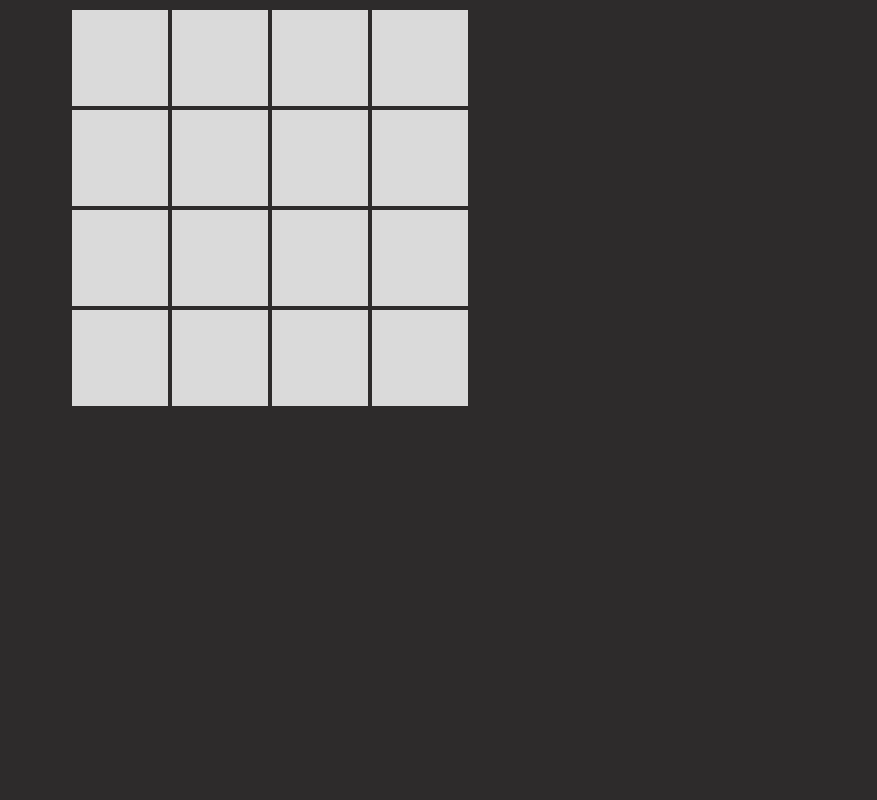
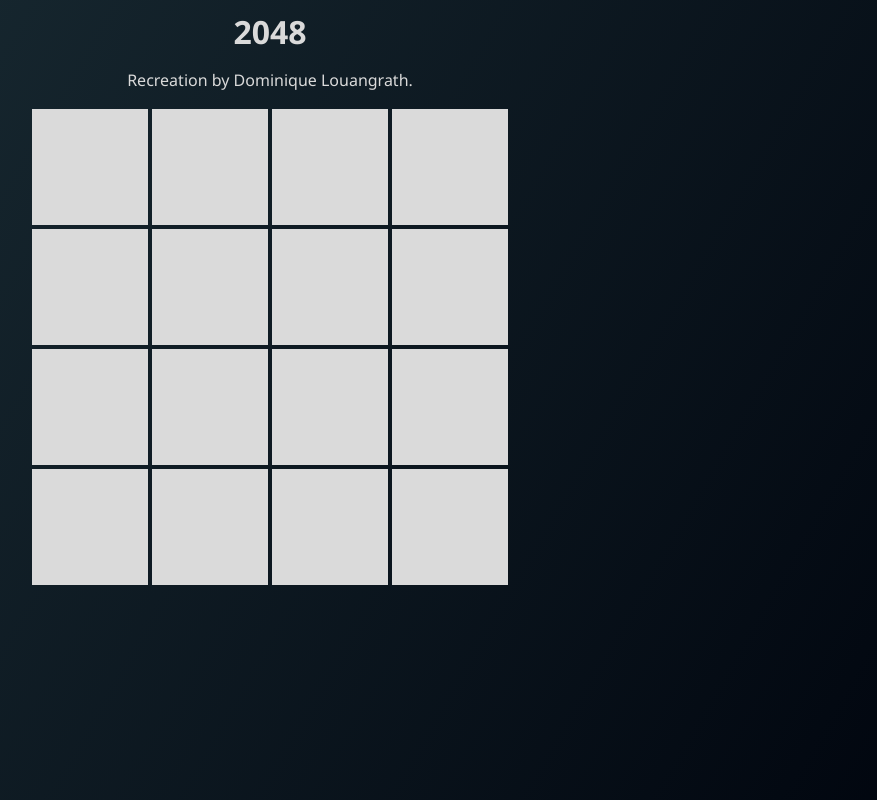
Before and after one commit to dom-lou/2048, a plain HTML site: page index.html in a window 1280 px wide. Shown: the whole page, without its empty margins (370-1247 px from the left). Drawn offline with Linux system fonts and the light colour scheme.

Commit message:
More css layouts, background has cool gradient now

```diff
--- a/index.html
+++ b/index.html
@@ -6,6 +6,14 @@
     <link href="main.css" rel="stylesheet">
 </head>
 <body>
+    <div class="title">
+        <p id="gamename">
+            2048
+        </p>
+        <p>
+            Recreation by Dominique Louangrath.
+        </p>
+    </div>
     <div id="gameboard">
         <div><p></p></div>
         <div><p></p></div>
--- a/main.css
+++ b/main.css
@@ -1,12 +1,28 @@
 body {
-    background-color: #2d2b2b;
     display: flex;
-    justify-content: center;
+    flex-direction: column;
+    align-items: center;
+    height: 100vh;
+    margin: 0px;
+    padding: 0%;
+    background-image: linear-gradient(120deg, #1b2e36, #01060f);
+    font-family: 'Segoe UI', Tahoma, Geneva, Verdana, sans-serif;
+}
+
+div.title {
+    text-align: center;
+    color: #dadada;
+}
+
+div.title p#gamename {
+    font-size: 2em;
+    font-weight: bold;
+    margin: 10px 0px 0px 0px;
 }
 
 div#gameboard {
     display: grid;
-    grid-template: repeat(4,100px) / repeat(4,100px);
+    grid-template: repeat(4,120px) / repeat(4,120px);
 }
 
 div#gameboard div {
```
